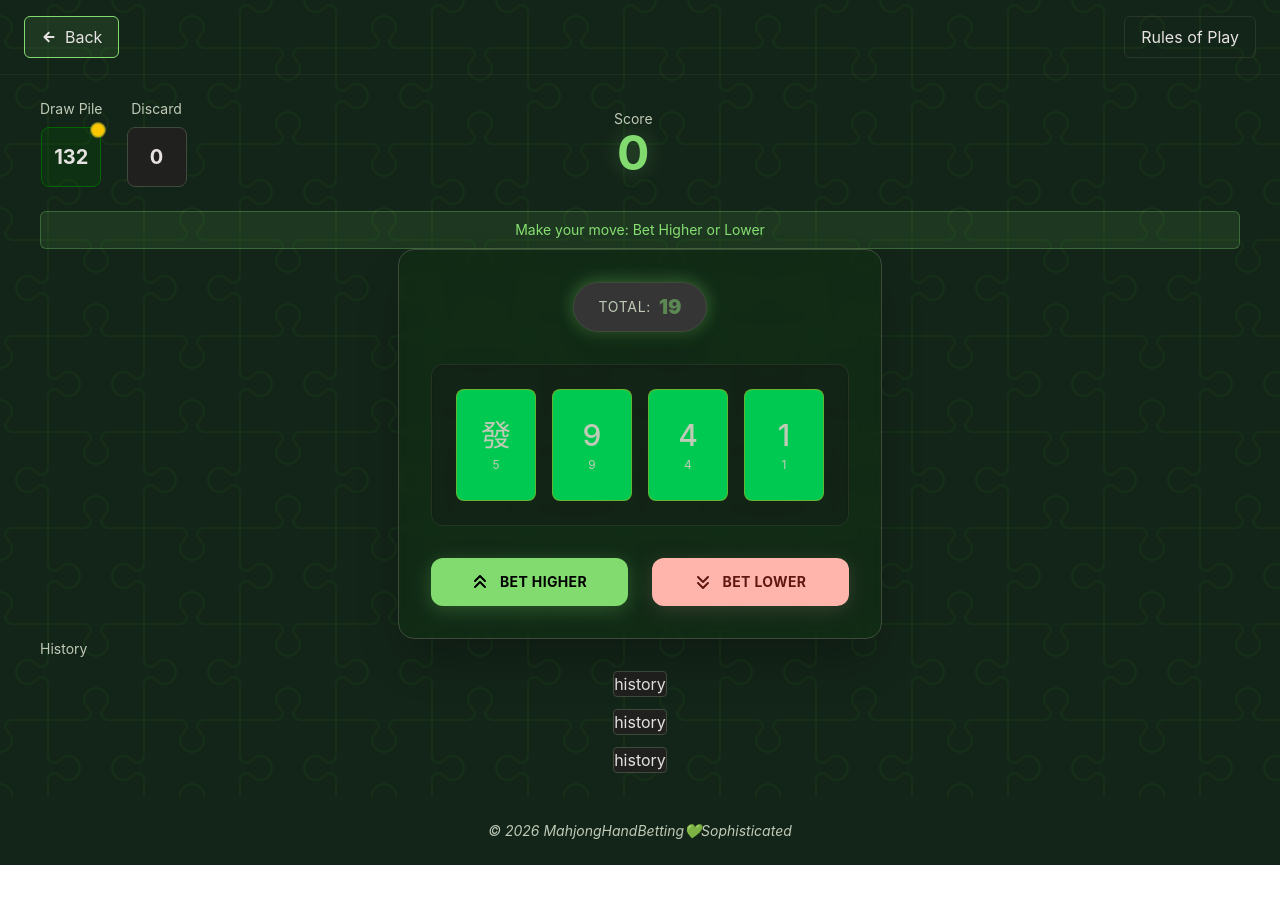
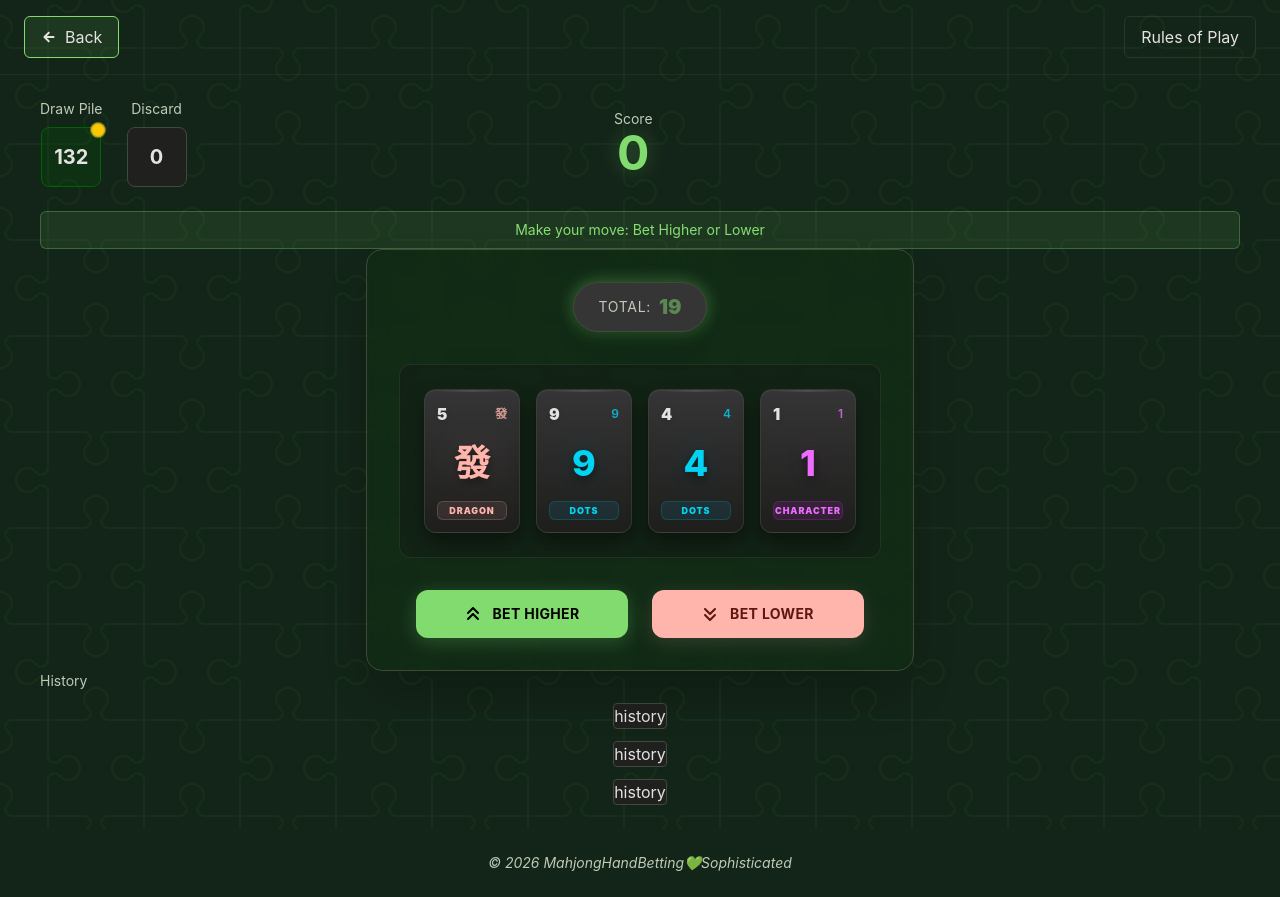
Before and after one commit to Shabnapm99/Hand-Betting-Game, a React (Vite) app: page /game in a window 1280 px wide. Before the commit the page ends 865 px from the top, so only its background shows below. Built offline with nearby package versions, Linux system fonts and the light colour scheme.

Commit message:
improved tile style UI

```diff
--- a/src/components/cards/Tile.jsx
+++ b/src/components/cards/Tile.jsx
@@ -1,12 +1,48 @@
 import React from 'react'
+import { getTileColor } from '../../utils/getTileColor';
 
 function Tile({ tile }) {
+
+    const colorClass = getTileColor(tile.suit);
+
     return (
-        <div className='w-20 h-28 bg-green-500 border border-amber-500/40 rounded-lg flex flex-col justify-center items-center gap-1'>
-            {/* tile symbol */}
-            <h2 className='text-3xl font-medium'>{tile.symbol}</h2>
-            {/* Tile value */}
-            <p className='text-xs'>{tile.value}</p>
+        <div
+            className={`relative w-24 h-36 bg-linear-to-b from-surface-variant to-[#1e1e1d] border border-outline-variant/60
+                rounded-xl shadow-[0_10px_20px_rgba(0,0,0,0.45),inset_0_1px_0_rgba(255,255,255,0.05)] flex flex-col justify-between p-3
+                select-none transform transition-all duration-300 ease-out hover:-translate-y-2 cursor-pointer group ${colorClass.glow}`}>
+            {/* Tile Layer Effect */}
+            <div className="absolute top-0 left-3 right-3 h-0.5 bg-linear-to-r from-transparent via-white/10 to-transparent rounded-full" />
+
+            {/* Top Number Value & Mini suit */}
+            <div className="flex justify-between items-center w-full">
+                <span className="text-base font-black tracking-tighter text-on-surface drop-shadow">
+                    {tile.value}
+                </span>
+                <span className={`text-xs font-semibold ${colorClass.text} opacity-80 group-hover:scale-110 transition-transform`}>
+                    {tile.symbol}
+                </span>
+            </div>
+
+            {/* Center Dynamic Graphic Area */}
+            <div className="relative w-full flex flex-col items-center justify-center py-2 grow pointer-events-none">
+                {/* Giant blurry background symbol for high-end look */}
+                <span className={`absolute text-5xl font-bold blur-md opacity-10 ${colorClass.text}`}>
+                    {tile.symbol}
+                </span>
+
+                {/* Center symbol */}
+                <span className={`text-4xl font-extrabold tracking-normal drop-shadow-[0_4px_6px_rgba(0,0,0,0.6)] filter
+                    group-hover:scale-110 transition-transform duration-300 ${colorClass.text}`}>
+                    {tile.symbol}
+                </span>
+            </div>
+
+            {/* Bottom Suit Badge */}
+            <div className={`mt-auto text-center py-0.5 rounded-md text-[9px] font-black uppercase tracking-widest border transition-all
+                duration-300 ${colorClass.badge}`}>
+                {tile.suit}
+            </div>
+
         </div>
     )
 }
--- /dev/null
+++ b/src/utils/getTileColor.js
@@ -0,0 +1,45 @@
+export function getTileColor(suit) {
+  switch (suit) {
+    case "dots":
+      return {
+        text: "text-cyan-400",
+        glow: "shadow-[0_0_15px_rgba(34,211,238,0.15)] hover:border-cyan-500/50",
+        badge: "bg-cyan-500/10 text-cyan-400 border-cyan-500/20"
+      };
+
+    case "bamboo":
+      return {
+        text: "text-primary",
+        glow: "shadow-[0_0_15px_rgba(130,219,111,0.15)] hover:border-[var(--color-primary)]/50",
+        badge: "bg-primary/10 text-primary border-primary/20"
+      };
+
+    case "character":
+      return {
+        text: "text-fuchsia-400",
+        glow: "shadow-[0_0_15px_rgba(232,121,249,0.15)] hover:border-fuchsia-500/50",
+        badge: "bg-fuchsia-500/10 text-fuchsia-400 border-fuchsia-500/20"
+      };
+
+    case "wind":
+      return {
+        text: "text-slate-300",
+        glow: "shadow-[0_0_15px_rgba(203,213,225,0.1)] hover:border-slate-400/50",
+        badge: "bg-slate-500/10 text-slate-300 border-slate-500/20"
+      };
+
+    case "dragon":
+      return {
+        text: "text-secondary",
+        glow: "shadow-[0_0_15px_rgba(255,180,172,0.15)] hover:border-secondary/50",
+        badge: "bg-secondary/10 text-secondary border-secondary/20"
+      };
+
+    default:
+      return {
+        text: "text-on-surface",
+        glow: "shadow-none hover:border-outline-variant",
+        badge: "bg-white/5 text-on-surface border-white/10"
+      };
+  }
+}
```
